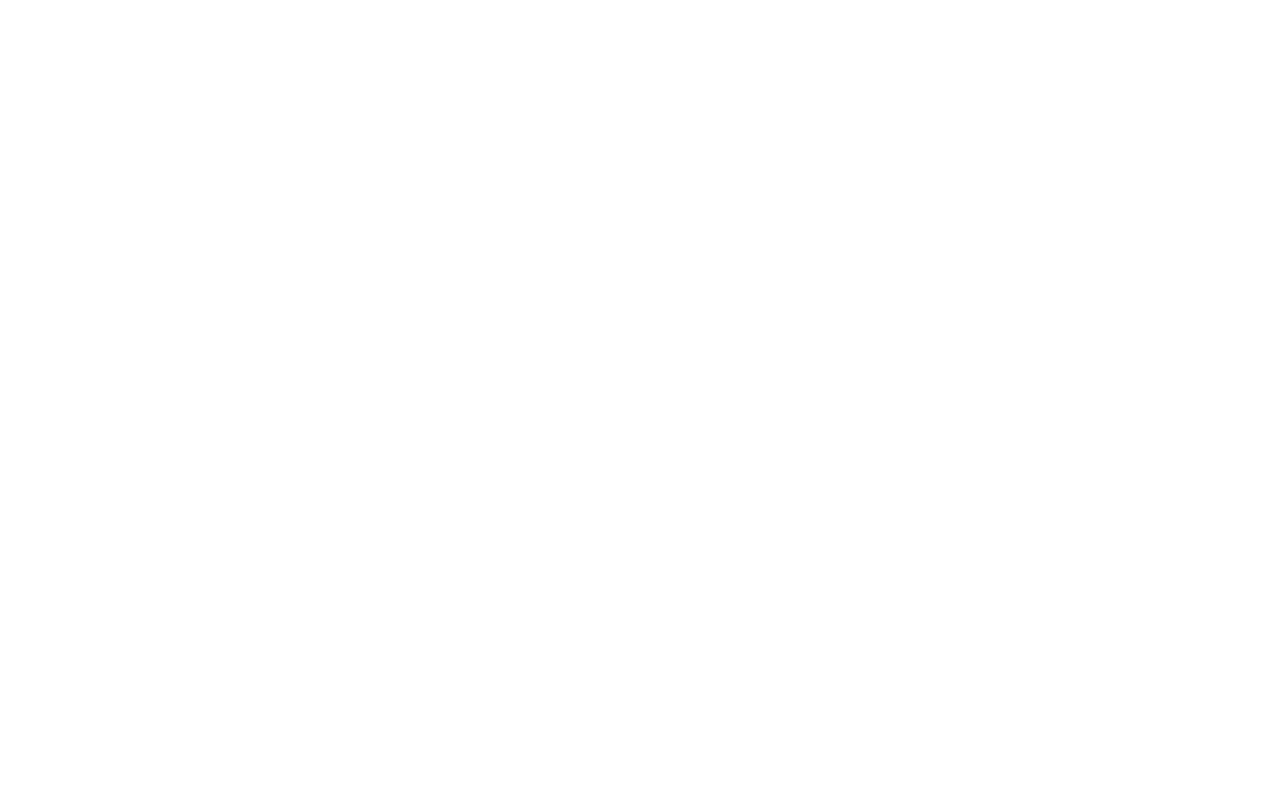
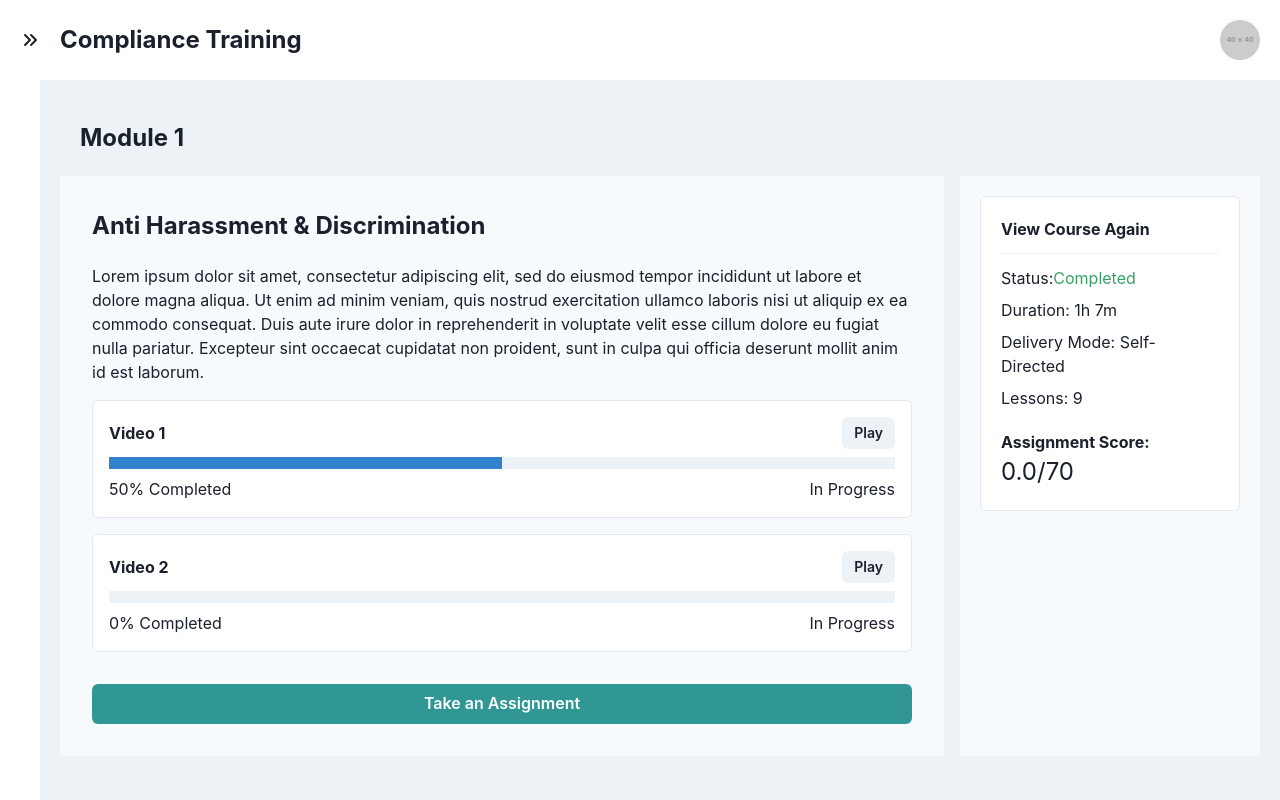
Before and after one commit to arkajyotiadhikary/L-D, a React (Vite) app in the folder frontend/: page /module/1 in a window 1280 px wide. Before the commit this address had no page. Built offline with nearby package versions, Linux system fonts and the light colour scheme.

Commit message:
course and dashboard

```diff
--- /dev/null
+++ b/frontend/src/components/CourseInfo.tsx
@@ -0,0 +1,27 @@
+import { Box, Divider, VStack, Text } from "@chakra-ui/react";
+
+const CourseInfo = () => (
+      <Box p={5} borderWidth="1px" borderRadius="md" bg="white">
+            <Text fontWeight="bold" mb={3}>
+                  View Course Again
+            </Text>
+            <Divider mb={3} />
+            <VStack spacing={2} align="start">
+                  <Text>
+                        Status:
+                        <Text as="span" color="green.500">
+                              Completed
+                        </Text>
+                  </Text>
+                  <Text>Duration: 1h 7m</Text>
+                  <Text>Delivery Mode: Self-Directed</Text>
+                  <Text>Lessons: 9</Text>
+            </VStack>
+            <Box mt={5}>
+                  <Text fontWeight="bold">Assignment Score:</Text>
+                  <Text fontSize="2xl">0.0/70</Text>
+            </Box>
+      </Box>
+);
+
+export default CourseInfo;
--- /dev/null
+++ b/frontend/src/components/VideoCard.tsx
@@ -0,0 +1,24 @@
+import { Box, HStack, Button, Progress, Text } from "@chakra-ui/react";
+
+const VideoCard = ({
+      title,
+      progress,
+      completed,
+}: {
+      title: string;
+      progress: number;
+      completed: boolean;
+}) => (
+      <Box p={4} borderWidth="1px" borderRadius="md" bg="white" mb={4}>
+            <HStack justify="space-between">
+                  <Text fontWeight="bold">{title}</Text>
+                  <Button size="sm">{completed ? "Play Again" : "Play"}</Button>
+            </HStack>
+            <Progress value={progress} mt={2} />
+            <HStack justify="space-between" mt={2}>
+                  <Text>{progress}% Completed</Text>
+                  <Text>{completed ? "Completed" : "In Progress"}</Text>
+            </HStack>
+      </Box>
+);
+export default VideoCard;
--- /dev/null
+++ b/frontend/src/pages/Module.tsx
@@ -0,0 +1,51 @@
+import { Box, HStack, Avatar, Button, Text, Flex } from "@chakra-ui/react";
+import CourseInfo from "../components/CourseInfo";
+import VideoCard from "../components/VideoCard";
+import Layout from "../layouts/Main";
+
+const Module = () => {
+      return (
+            <Layout>
+                  <Box p={5}>
+                        <Text fontSize="2xl" fontWeight="bold">
+                              Module 1
+                        </Text>
+                  </Box>
+
+                  <Flex>
+                        <Box flex="1" p={8} bg="gray.50">
+                              <HStack justify="space-between" mb={5}>
+                                    <Text fontSize="2xl" fontWeight="bold">
+                                          Anti Harassment & Discrimination
+                                    </Text>
+                              </HStack>
+
+                              <Text mb={4}>
+                                    Lorem ipsum dolor sit amet, consectetur adipiscing elit, sed do
+                                    eiusmod tempor incididunt ut labore et dolore magna aliqua. Ut
+                                    enim ad minim veniam, quis nostrud exercitation ullamco laboris
+                                    nisi ut aliquip ex ea commodo consequat. Duis aute irure dolor
+                                    in reprehenderit in voluptate velit esse cillum dolore eu fugiat
+                                    nulla pariatur. Excepteur sint occaecat cupidatat non proident,
+                                    sunt in culpa qui officia deserunt mollit anim id est laborum.
+                              </Text>
+
+                              {/* Videos List */}
+                              <VideoCard title="Video 1" progress={50} completed={false} />
+                              <VideoCard title="Video 2" progress={0} completed={false} />
+
+                              <Button mt={4} colorScheme="teal" w="100%">
+                                    Take an Assignment
+                              </Button>
+                        </Box>
+
+                        {/* Course Info Section */}
+                        <Box w="300px" p={5} bg="gray.50" ml={4}>
+                              <CourseInfo />
+                        </Box>
+                  </Flex>
+            </Layout>
+      );
+};
+
+export default Module;
--- a/frontend/src/router/Router.tsx
+++ b/frontend/src/router/Router.tsx
@@ -2,6 +2,7 @@
 
 import Home from "../pages/Home.tsx";
 import Dashboard from "../pages/Dashboard.tsx";
+import Module from "../pages/Module.tsx";
 // import UploadModule from "../pages/UploadModule.tsx";
 
 const Router = () => {
@@ -10,6 +11,7 @@
                   <Routes>
                         <Route path="/" element={<Home />} />
                         <Route path="/dashboard" element={<Dashboard />} />
+                        <Route path="/module/:id" element={<Module />} />
                   </Routes>
             </BrowserRouter>
       );
```
